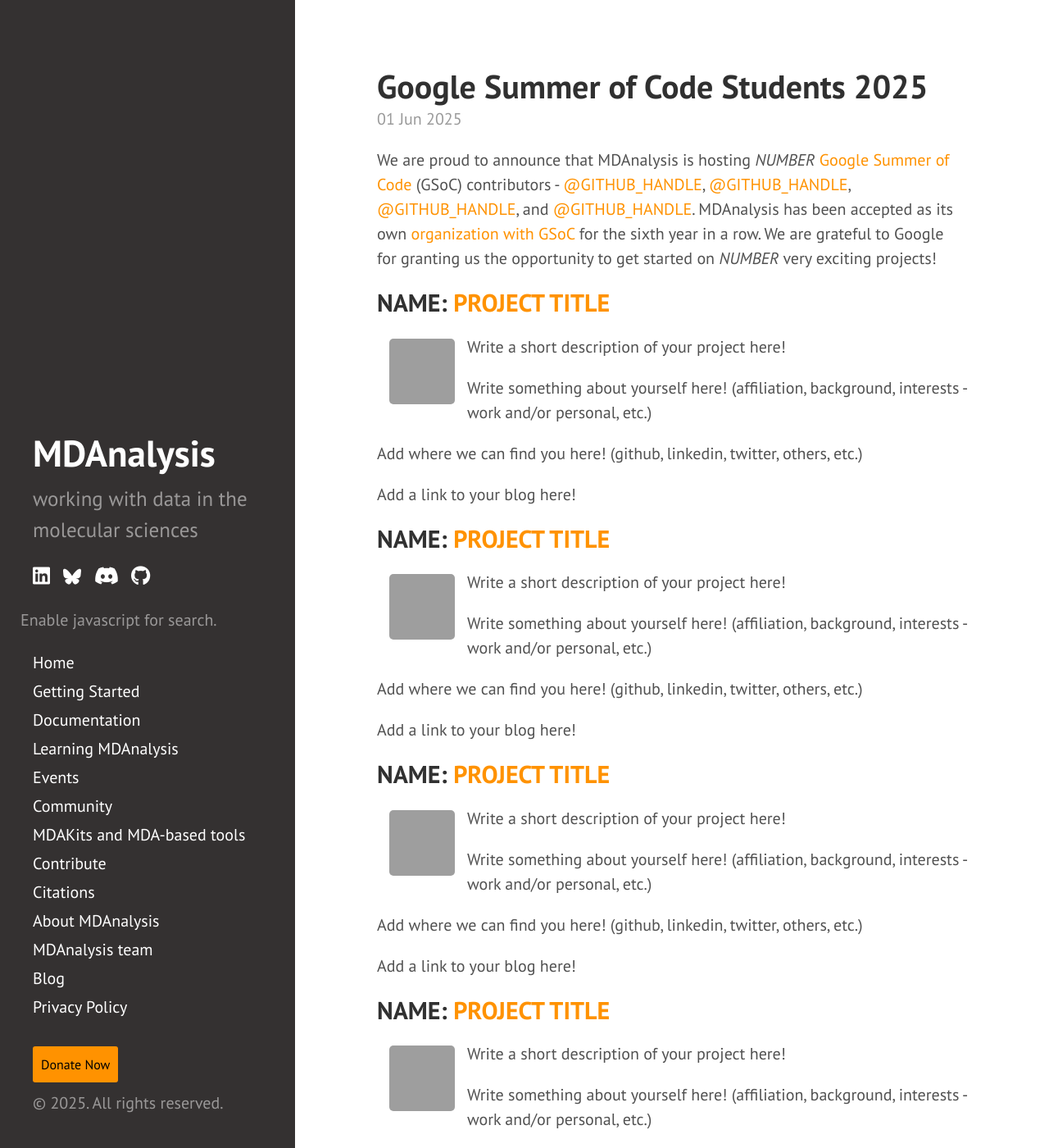
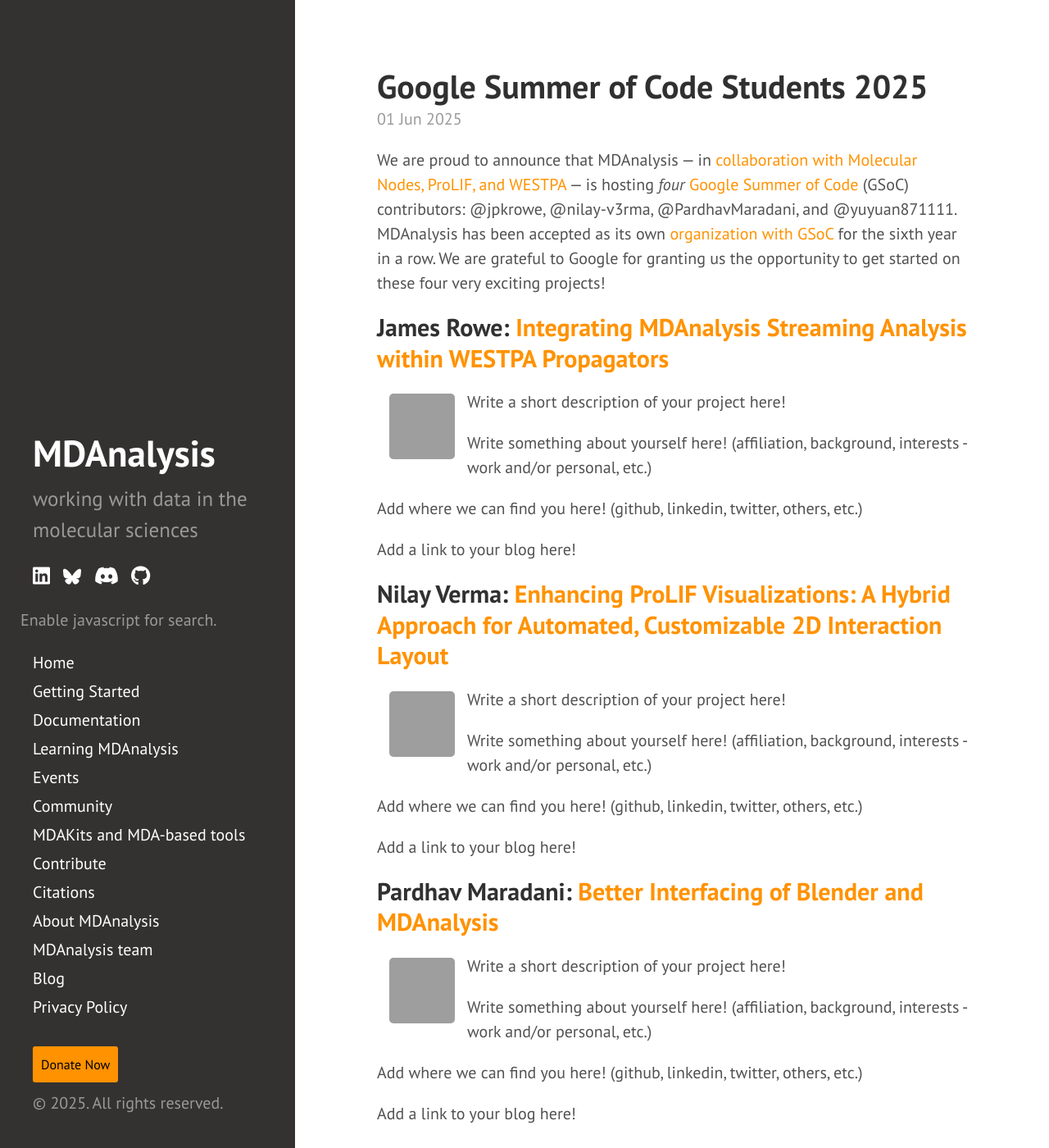
Before and after one commit to MDAnalysis/MDAnalysis.github.io, a Jekyll site: the page built from _posts/2025-06-01-gsoc-students.md, in a window 1280 px wide and 1400 px high. Shown: the whole window at 82% size. Built offline with Jekyll 4.4.1, drawn with Linux system fonts in a browser that asks for light colours; comment, search, counter and statistics services are not loaded; some of the changed text lies outside the part shown; grey boxes are pictures that could not be loaded.

Commit message:
Add collaborations and contributor names/project titles

```diff
--- a/_posts/2025-06-01-gsoc-students.md
+++ b/_posts/2025-06-01-gsoc-students.md
@@ -3,17 +3,15 @@ layout: post
 title: Google Summer of Code Students 2025
 ---
 
-We are proud to announce that MDAnalysis is hosting _NUMBER_ [Google Summer of Code][gsoc] (GSoC) contributors -
-[@GITHUB_HANDLE](https://github.com/GITHUB_HANDLE), [@GITHUB_HANDLE](https://github.com/GITHUB_HANDLE),
-[@GITHUB_HANDLE](https://github.com/GITHUB_HANDLE), and [@GITHUB_HANDLE](https://github.com/GITHUB_HANDLE).
-MDAnalysis has been accepted as its own [organization with GSoC][mda-gsoc] for the sixth year in a row.
-We are grateful to Google for granting us the opportunity to get started on _NUMBER_ very exciting projects!
+We are proud to announce that MDAnalysis — in [collaboration with Molecular Nodes, ProLIF, and WESTPA](https://github.com/MDAnalysis/mdanalysis/wiki/GSoC-2025-Project-Ideas#collaborations) —
+is hosting _four_ [Google Summer of Code][gsoc] (GSoC) contributors: @jpkrowe, @nilay-v3rma, @PardhavMaradani, and @yuyuan871111. MDAnalysis has been accepted as its own [organization with GSoC][mda-gsoc]
+for the sixth year in a row. We are grateful to Google for granting us the opportunity to get started on these four very exciting projects!
 
-## NAME: [PROJECT TITLE](https://summerofcode.withgoogle.com/programs/2025/projects/PROJECT_URL)
+## James Rowe: [Integrating MDAnalysis Streaming Analysis within WESTPA Propagators](https://summerofcode.withgoogle.com/programs/2025/projects/SvFaSgr5)
 
 <img
 src="Picture Here"
-title="NAME" alt="NAME"
+title="James Rowe" alt="James Rowe"
 style="float: left; width: 110px; height: 110px; border-radius: 20px; border: 15px solid white" />
 
 Write a short description of your project here!
@@ -24,11 +22,11 @@ Add where we can find you here! (github, linkedin, twitter, others, etc.)
 
 Add a link to your blog here!
 
-## NAME: [PROJECT TITLE](https://summerofcode.withgoogle.com/programs/2025/projects/PROJECT_URL)
+## Nilay Verma: [Enhancing ProLIF Visualizations: A Hybrid Approach for Automated, Customizable 2D Interaction Layout](https://summerofcode.withgoogle.com/programs/2025/projects/XWsglxQM)
 
 <img
 src="Picture Here"
-title="NAME" alt="NAME"
+title="Nilay Verma" alt="Nilay Verma"
 style="float: left; width: 110px; height: 110px; border-radius: 20px; border: 15px solid white" />
 
 Write a short description of your project here!
@@ -39,11 +37,11 @@ Add where we can find you here! (github, linkedin, twitter, others, etc.)
 
 Add a link to your blog here!
 
-## NAME: [PROJECT TITLE](https://summerofcode.withgoogle.com/programs/2025/projects/PROJECT_URL)
+## Pardhav Maradani: [Better Interfacing of Blender and MDAnalysis](https://summerofcode.withgoogle.com/programs/2025/projects/9BR8jbvV)
 
 <img
 src="Picture Here"
-title="NAME" alt="NAME"
+title="Pardhav Maradani" alt="Pardhav Maradani"
 style="float: left; width: 110px; height: 110px; border-radius: 20px; border: 15px solid white" />
 
 Write a short description of your project here!
@@ -54,11 +52,11 @@ Add where we can find you here! (github, linkedin, twitter, others, etc.)
 
 Add a link to your blog here!
 
-## NAME: [PROJECT TITLE](https://summerofcode.withgoogle.com/programs/2025/projects/PROJECT_URL)
+## Yu-Yuan (Stuart) Yang: [MDAnalysis x ProLIF Project 5: H-Bond Interactions from Implicit Hydrogens](https://summerofcode.withgoogle.com/programs/2025/projects/5Otkx8vp)
 
 <img
 src="Picture Here"
-title="NAME" alt="NAME"
+title="Yu-Yuan (Stuart) Yang" alt="Yu-Yuan (Stuart) Yang"
 style="float: left; width: 110px; height: 110px; border-radius: 20px; border: 15px solid white" />
 
 Write a short description of your project here!
```
